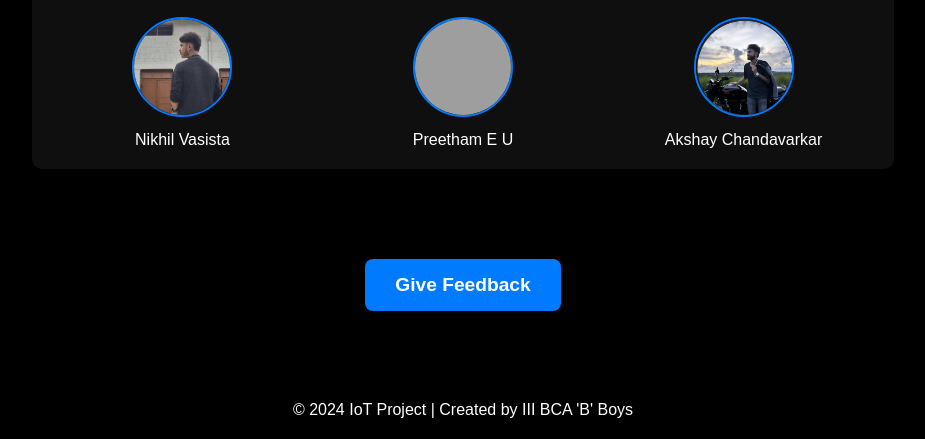
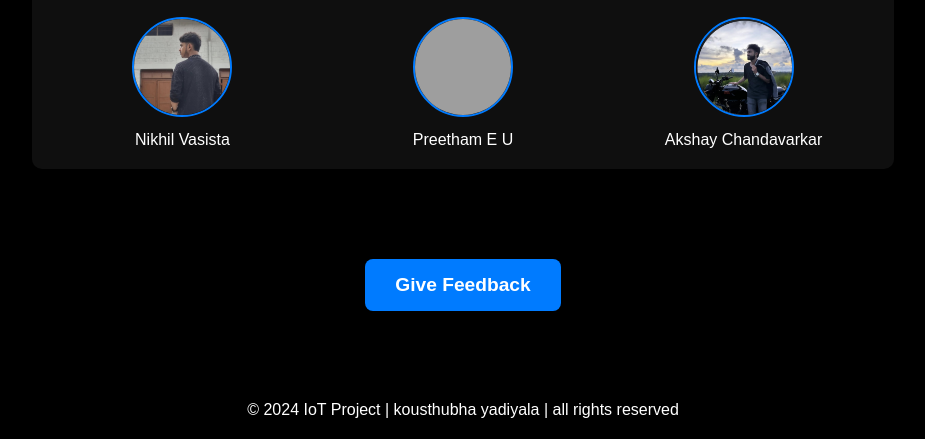
Before and after one commit to sandeep5shetty/project2, a plain HTML site: page IoT/index.html in a window 1280 px wide. Shown: the part 2123-2562 px from the top of the page, without its empty margins (177-1102 px from the left). Drawn offline with Linux system fonts and the light colour scheme; grey boxes are pictures that could not be loaded.

Commit message:
Update index.html

```diff
--- a/IoT/index.html
+++ b/IoT/index.html
@@ -361,7 +361,7 @@
 
         </main>
         <footer>
-            <p>© 2024 IoT Project | Created by III BCA 'B' Boys</p>
+            <p>© 2024 IoT Project | kousthubha yadiyala | all rights reserved</p>
         </footer>
 
         <script type="text/javascript" src="https://cdn.emailjs.com/dist/email.min.js"></script>
```
